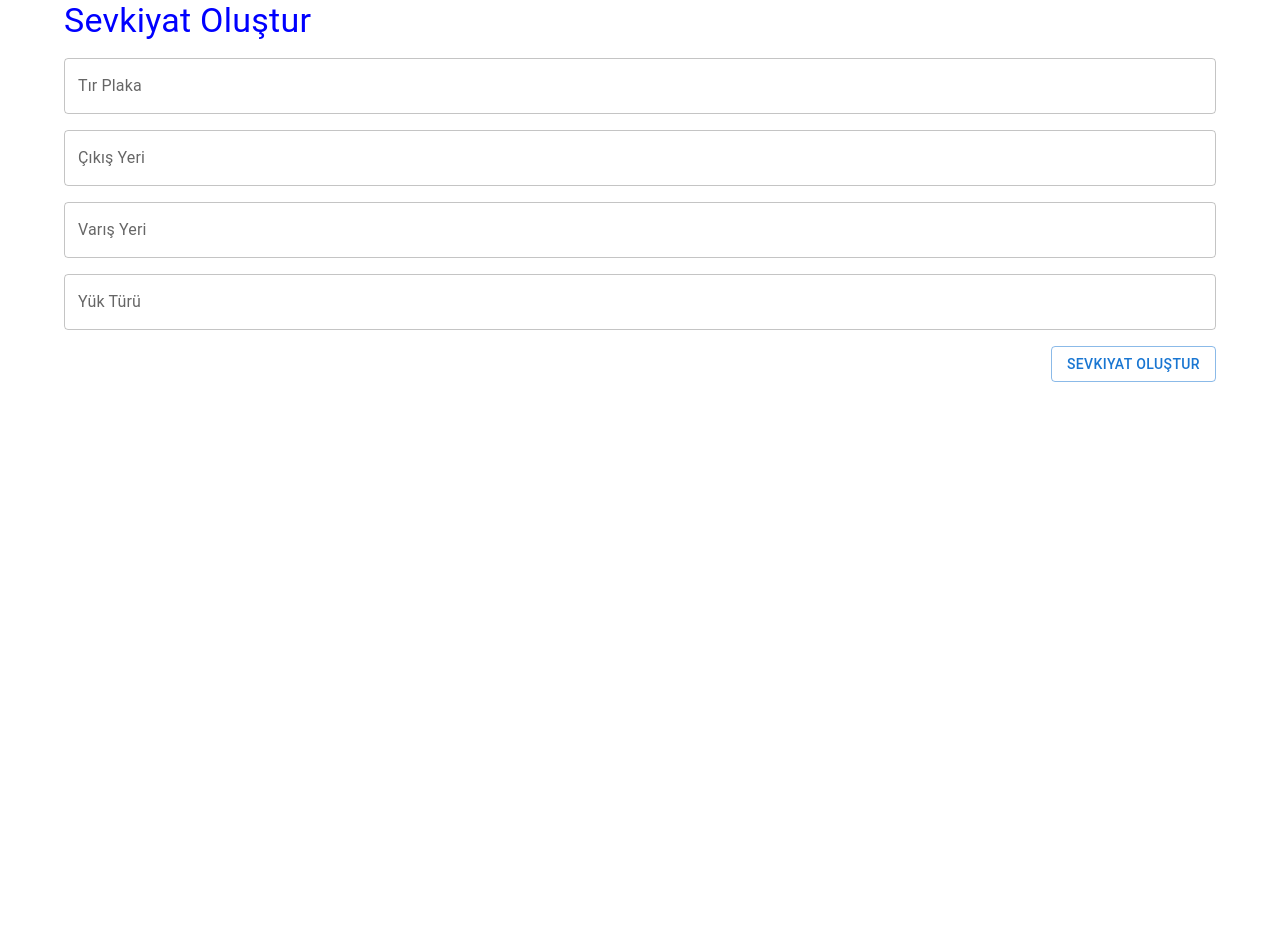
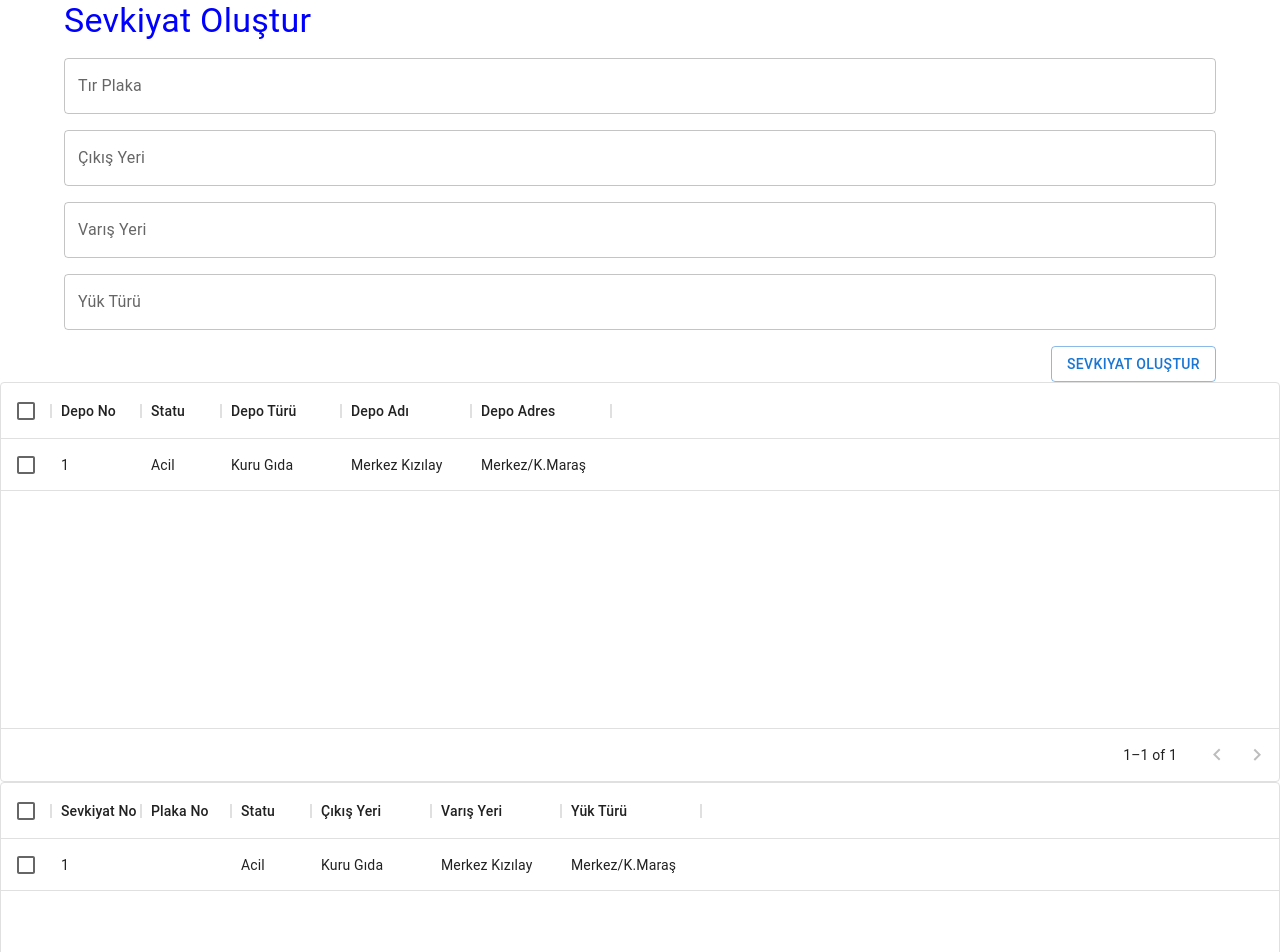
Before and after one commit to bahadircetin/destech-frontend, a React (Create React App) app: page / in a window 1280 px wide. Shown: the top 952 px of the page. Before the commit the page ends 800 px from the top, so only its background shows below. Built offline with nearby package versions, Linux system fonts and the light colour scheme.

Commit message:
display page changed

```diff
--- a/src/App.js
+++ b/src/App.js
@@ -1,8 +1,30 @@
 import './App.css';
 
 import DeliveryCreate from './Views/DeliveryCreate';
+import DataDisplay from './Views/DataDisplay';
+
 const data = [
   { id: 1,statu :'Acil', depoTuru:'Kuru Gıda', depoAdi: 'Merkez Kızılay', depoAddress: 'Merkez/K.Maraş'},
+
+];
+
+const columnsDepo = [
+  { field: 'id', headerName: 'Depo No', width: 90 },
+
+{ field: 'statu', headerName: 'Statu', width: 80 },
+{ field: 'depoTuru', headerName: 'Depo Türü', width: 120 },
+{ field: 'depoAdi', headerName: 'Depo Adı', width: 130 },
+{ field: 'depoAddress', headerName: 'Depo Adres', width: 140 },
+
+];
+
+const columnsSevkiyat = [
+{ field: 'id', headerName: 'Sevkiyat No', width: 90 },
+{ field: 'trackID', headerName: 'Plaka No', width: 90 },
+{ field: 'statu', headerName: 'Statu', width: 80 },
+{ field: 'depoTuru', headerName: 'Çıkış Yeri', width: 120 },
+{ field: 'depoAdi', headerName: 'Varış Yeri', width: 130 },
+{ field: 'depoAddress', headerName: 'Yük Türü', width: 140 },
 
 ];
 function App() {
@@ -10,6 +32,9 @@ function App() {
     <div>
 
       <DeliveryCreate ></DeliveryCreate>
+      <DataDisplay data={data} columns ={columnsDepo}></DataDisplay>
+      <DataDisplay data={data} columns ={columnsSevkiyat}></DataDisplay>
+
     </div>
   );
 }
--- /dev/null
+++ b/src/Views/DataDisplay.js
@@ -0,0 +1,17 @@
+import * as React from 'react';
+import { DataGrid } from '@mui/x-data-grid';
+
+
+export default function DataTable(props) {
+  return (
+    <div style={{ height: 400, width: '100%' }}>
+      <DataGrid
+        rows={props.data}
+        columns={props.columns}
+        pageSize={5}
+        rowsPerPageOptions={[5]}
+        checkboxSelection
+      />
+    </div>
+  );
+}
```
Also changed, not shown: src/Views/DepoDisplay.js (deleted, +0 -28 lines).
